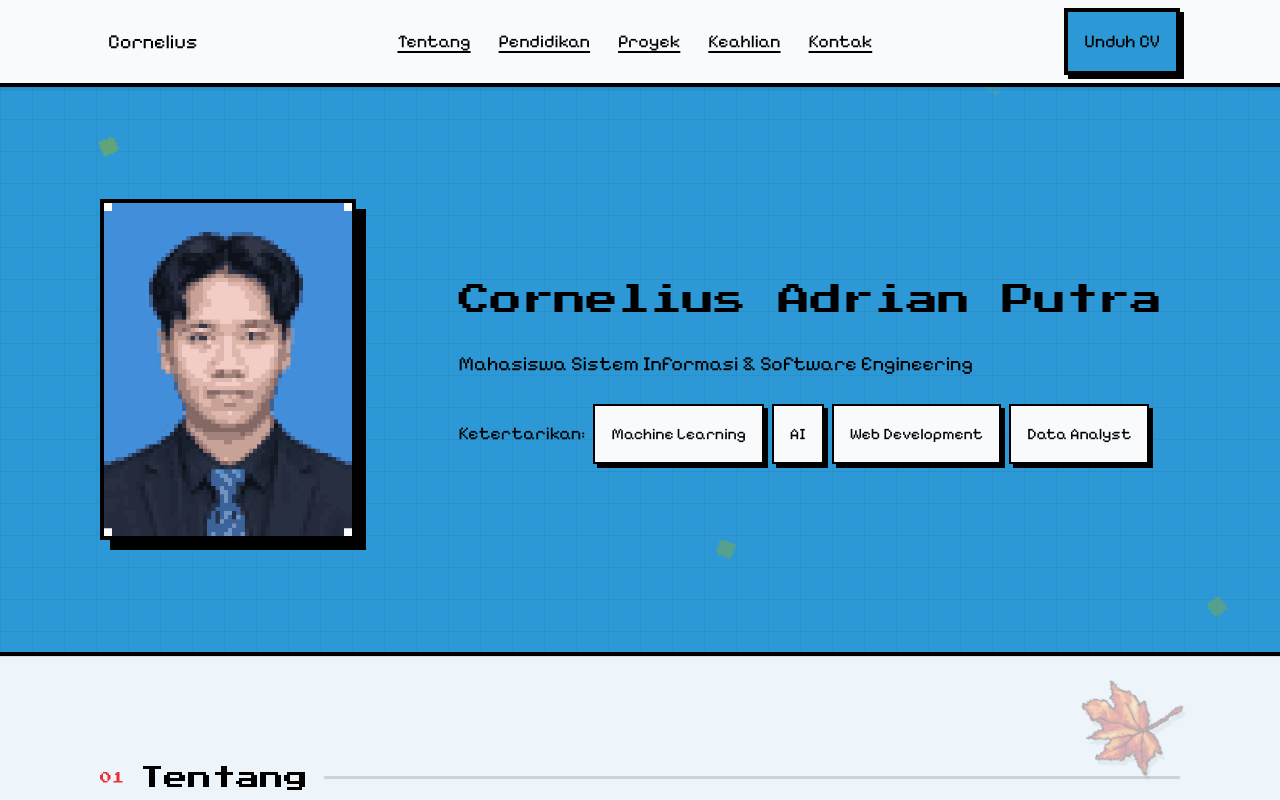
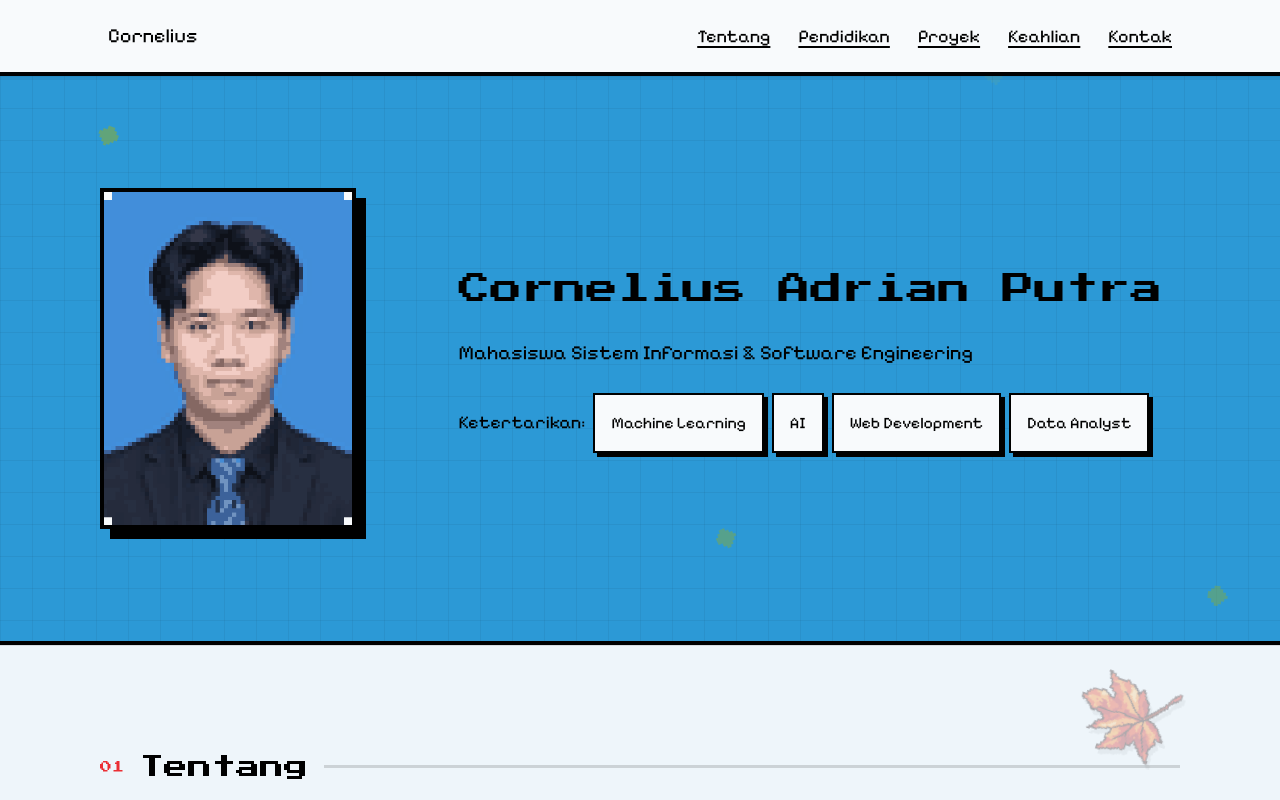
Before and after one commit to RETXSD/CV, a React (Vite) app: page / in a window 1280 px wide. Shown: the top 800 px of the page. Built offline with nearby package versions, Linux system fonts and the light colour scheme.

Commit message:
Remove CV download button from navbar

```diff
--- a/src/components/layout/navbar.jsx
+++ b/src/components/layout/navbar.jsx
@@ -1,4 +1,3 @@
-import { Button } from "@/components/ui/button";
 import { content } from "@/data/content";
 
 const links = [
@@ -20,11 +19,6 @@ export function Navbar() {
         >
           Cornelius
         </a>
-        {content.cvFile && (
-          <Button className="order-2 md:order-3" href={`${import.meta.env.BASE_URL}${content.cvFile}`} download variant="primary">
-            Unduh CV
-          </Button>
-        )}
         <nav aria-label="Navigasi utama" className="site-navigation order-3 w-full md:order-2 md:w-auto">
           <ul className="site-nav-list">
             {navLinks.map((link) => (
```
